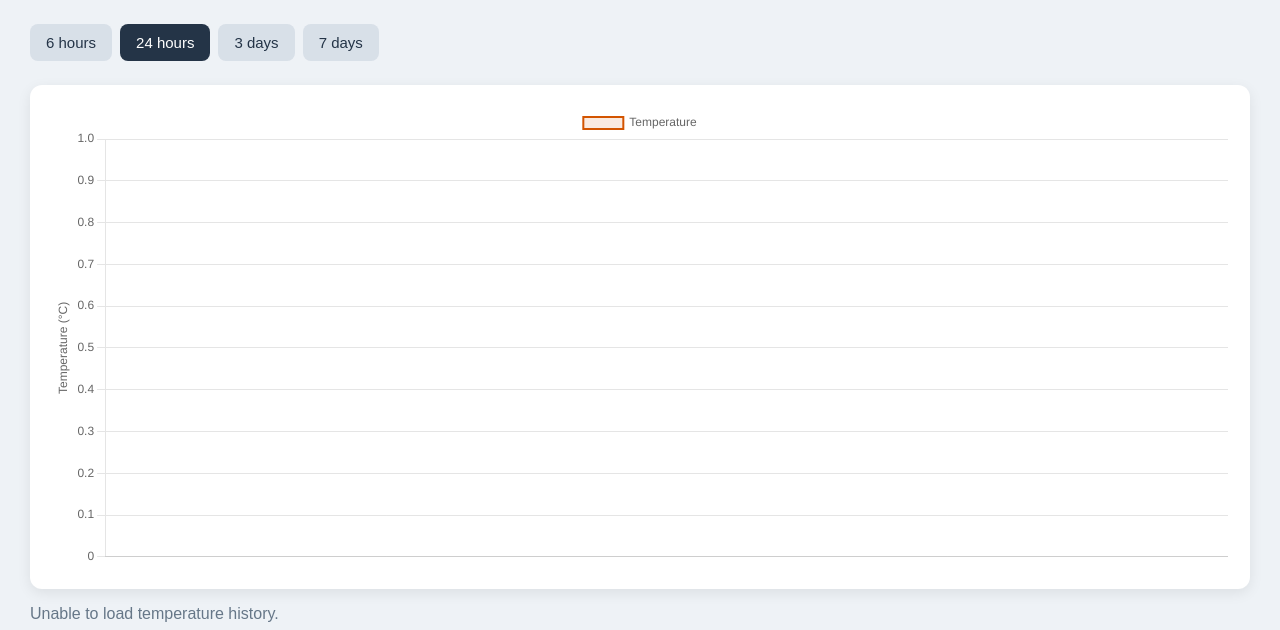
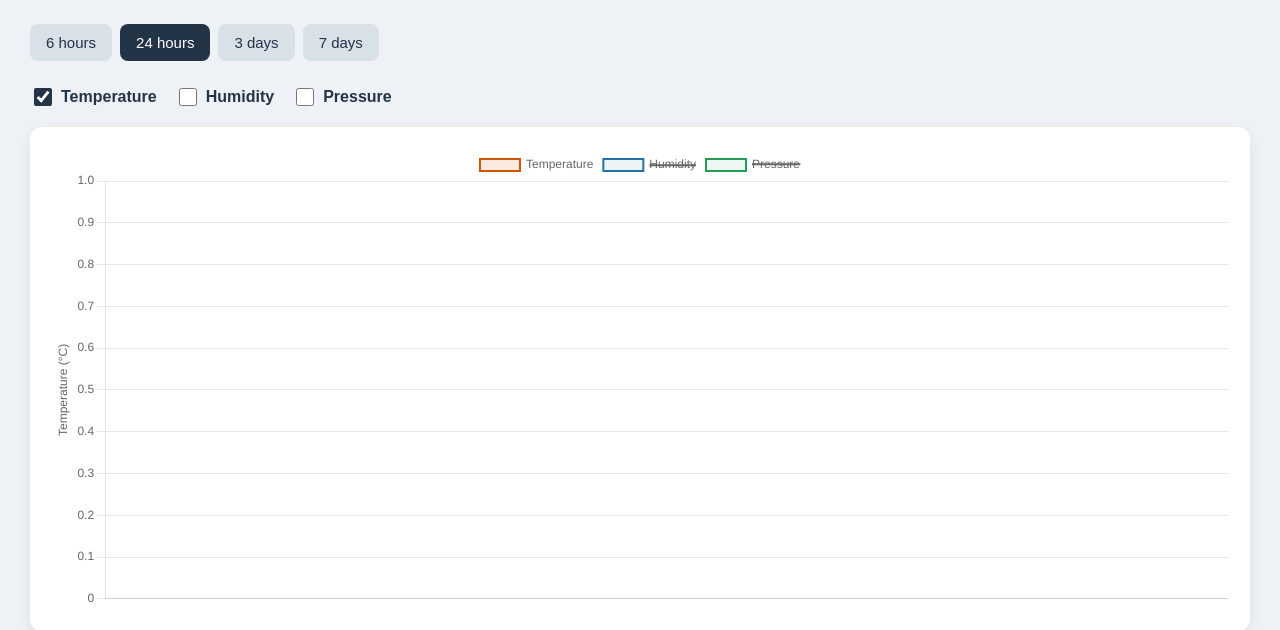
Before and after one commit to MrasmussenGit/ClimateCube, a Flask app: template services/templates/history.html in a window 1280 px wide. Shown: the part 162-792 px from the top of the page. Run offline with Flask 3, Linux system fonts and the light colour scheme; the template is opened without the code that fills it: most values are stand-ins (such as "Sample title", 1, 10 or a date in 2020).

Commit message:
Added charting of humidity and pressure

```diff
--- a/services/database.py
+++ b/services/database.py
@@ -115,7 +115,9 @@ def get_temperature_history(sensor_id, range_name):
             )
             SELECT
                 MAX(COALESCE(r.pico_ts, r.insert_ts)) AS reading_time,
-                AVG(r.temperature_c) AS temperature_c
+                AVG(r.temperature_c) AS temperature_c,
+                AVG(r.humidity_pct) AS humidity_pct,
+                AVG(r.pressure_hpa) AS pressure_hpa
             FROM sensor_reading AS r
             CROSS JOIN latest
             WHERE r.sensor_id = ?
--- a/services/templates/history.html
+++ b/services/templates/history.html
@@ -10,6 +10,9 @@
         .header { display: flex; align-items: center; justify-content: space-between; gap: 20px; }
         .back-link { color: #243447; font-weight: bold; text-decoration: none; }
         .controls { display: flex; flex-wrap: wrap; gap: 8px; margin: 24px 0; }
+        .metric-controls { display: flex; flex-wrap: wrap; gap: 18px; margin: 0 0 18px; }
+        .metric-control { display: flex; align-items: center; gap: 6px; font-weight: bold; cursor: pointer; }
+        .metric-control input { width: 18px; height: 18px; accent-color: #243447; }
         button { padding: 10px 16px; border: 0; border-radius: 8px; background: #d8e0e8; color: #243447; font-size: 15px; cursor: pointer; }
         button.active, #unit-button { background: #243447; color: white; }
         .chart-card { height: 460px; padding: 22px; background: white; border-radius: 12px; box-shadow: 0 4px 14px rgba(0, 0, 0, 0.08); }
@@ -37,6 +40,21 @@
         <button class="range-button" data-range="7d">7 days</button>
     </div>
 
+    <div class="metric-controls">
+        <label class="metric-control">
+            <input type="checkbox" data-dataset="0" checked>
+            Temperature
+        </label>
+        <label class="metric-control">
+            <input type="checkbox" data-dataset="1">
+            Humidity
+        </label>
+        <label class="metric-control">
+            <input type="checkbox" data-dataset="2">
+            Pressure
+        </label>
+    </div>
+
     <div class="chart-card"><canvas id="temperature-chart"></canvas></div>
     <p id="status" class="status">Loading history...</p>
 
@@ -44,6 +62,9 @@
         const sensorId = {{ sensor.sensor_id }};
         const unitButton = document.getElementById("unit-button");
         const rangeButtons = document.querySelectorAll(".range-button");
+        const metricCheckboxes = document.querySelectorAll(
+            ".metric-control input"
+        );
         const status = document.getElementById("status");
         let temperatureUnit = localStorage.getItem("temperatureUnit") || "C";
         let currentRange = "24h";
@@ -61,7 +82,28 @@
                     borderWidth: 2,
                     pointRadius: 0,
                     tension: 0.15,
-                    fill: true
+                    fill: true,
+                    yAxisID: "temperature"
+                }, {
+                    label: "Humidity",
+                    data: [],
+                    borderColor: "#2471a3",
+                    backgroundColor: "rgba(36, 113, 163, 0.08)",
+                    borderWidth: 2,
+                    pointRadius: 0,
+                    tension: 0.15,
+                    hidden: true,
+                    yAxisID: "humidity"
+                }, {
+                    label: "Pressure",
+                    data: [],
+                    borderColor: "#239b56",
+                    backgroundColor: "rgba(35, 155, 86, 0.08)",
+                    borderWidth: 2,
+                    pointRadius: 0,
+                    tension: 0.15,
+                    hidden: true,
+                    yAxisID: "pressure"
                 }]
             },
             options: {
@@ -70,7 +112,27 @@
                 interaction: { intersect: false, mode: "index" },
                 scales: {
                     x: { ticks: { maxTicksLimit: 10 } },
-                    y: { title: { display: true, text: "Temperature (°C)" } }
+                    temperature: {
+                        type: "linear",
+                        position: "left",
+                        title: { display: true, text: "Temperature (°C)" }
+                    },
+                    humidity: {
+                        type: "linear",
+                        position: "right",
+                        min: 0,
+                        max: 100,
+                        display: false,
+                        title: { display: true, text: "Humidity (%)" },
+                        grid: { drawOnChartArea: false }
+                    },
+                    pressure: {
+                        type: "linear",
+                        position: "right",
+                        display: false,
+                        title: { display: true, text: "Pressure (hPa)" },
+                        grid: { drawOnChartArea: false }
+                    }
                 }
             }
         });
@@ -84,7 +146,14 @@
                 const celsius = Number(reading.temperature_c);
                 return useFahrenheit ? (celsius * 9 / 5) + 32 : celsius;
             });
-            chart.options.scales.y.title.text = "Temperature (°" + temperatureUnit + ")";
+            chart.data.datasets[1].data = historyReadings.map(function (reading) {
+                return Number(reading.humidity_pct);
+            });
+            chart.data.datasets[2].data = historyReadings.map(function (reading) {
+                return Number(reading.pressure_hpa);
+            });
+            chart.options.scales.temperature.title.text =
+                "Temperature (°" + temperatureUnit + ")";
             unitButton.textContent = useFahrenheit ? "Show °C" : "Show °F";
             chart.update();
         }
@@ -116,6 +185,16 @@
             });
         });
 
+        metricCheckboxes.forEach(function (checkbox) {
+            checkbox.addEventListener("change", function () {
+                const datasetIndex = Number(checkbox.dataset.dataset);
+                const dataset = chart.data.datasets[datasetIndex];
+                dataset.hidden = !checkbox.checked;
+                chart.options.scales[dataset.yAxisID].display = checkbox.checked;
+                chart.update();
+            });
+        });
+
         unitButton.addEventListener("click", function () {
             temperatureUnit = temperatureUnit === "C" ? "F" : "C";
             localStorage.setItem("temperatureUnit", temperatureUnit);
```
